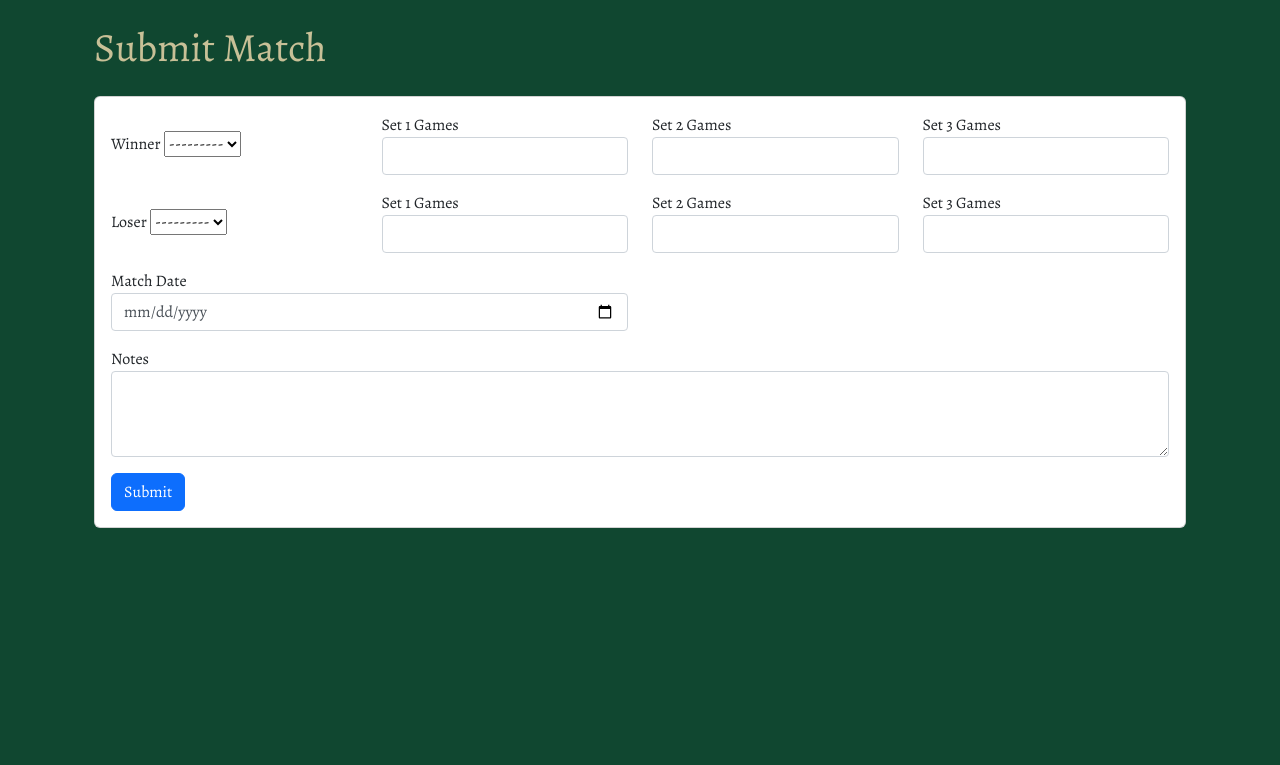
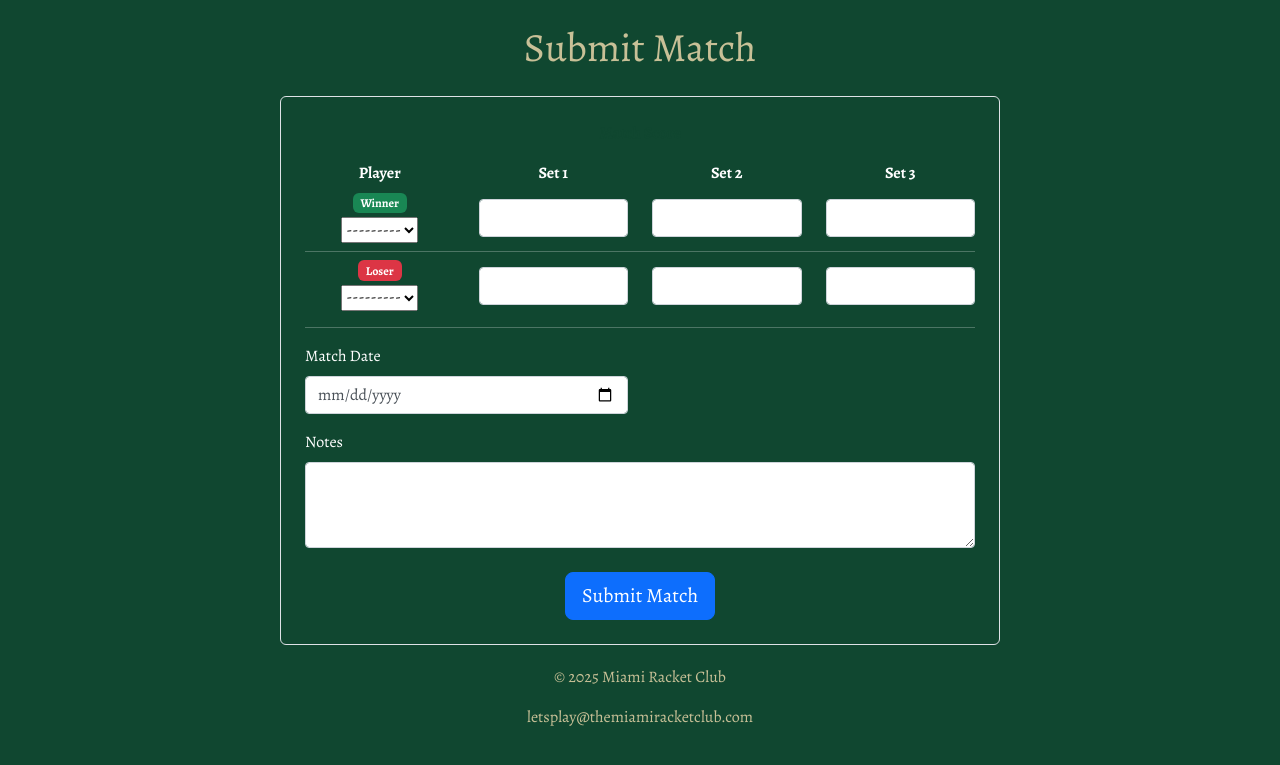
Before and after one commit to vicenteramirezg/miami-racket-club, a Django app: page /submit/ in a window 1280 px wide. Shown: the part 87-852 px from the top of the page. Before the commit the page ends 615 px from the top, so only its background shows below. Run offline with Django 5.2, Linux system fonts and the light colour scheme; the visitor is signed in with stand-in values (Sample User, id 1); data that the repository does not hold is empty.

Commit message:
Style to the match submission.

```diff
--- a/miami_racket_club/rankings/forms.py
+++ b/miami_racket_club/rankings/forms.py
@@ -11,7 +11,13 @@ class MatchForm(forms.ModelForm):
     loser_games_set2 = forms.IntegerField(label='Set 2 Games (Loser)', min_value=0, max_value=7, required=False, widget=forms.NumberInput(attrs={'class': 'form-control'}))
     winner_games_set3 = forms.IntegerField(label='Set 3 Games (Winner)', min_value=0, max_value=7, required=False, widget=forms.NumberInput(attrs={'class': 'form-control'}))
     loser_games_set3 = forms.IntegerField(label='Set 3 Games (Loser)', min_value=0, max_value=7, required=False, widget=forms.NumberInput(attrs={'class': 'form-control'}))
-    date = forms.DateField(label='Match Date', widget=DateInput(attrs={'type': 'date', 'class': 'form-control'}))
+
+    # Update the date field to use the mm-dd-yyyy format
+    date = forms.DateField(
+        label='Match Date',
+        widget=DateInput(attrs={'type': 'date', 'class': 'form-control'}, format='%m-%d-%Y')
+    )
+
     notes = forms.CharField(label='Notes', widget=forms.Textarea(attrs={'class': 'form-control', 'rows': 3}), required=False)
 
     class Meta:
--- a/miami_racket_club/rankings/templates/rankings/base.html
+++ b/miami_racket_club/rankings/templates/rankings/base.html
@@ -78,6 +78,28 @@
             background-color: #ffffff; /* White */
             color: #104730; /* Dark green */
         }
+
+        /* Footer styling */
+        .footer {
+            background-color: #104730; /* Dark green footer */
+            color: #c8c097; /* Light beige text */
+            padding: 20px 0;
+            text-align: center;
+        }
+
+        .footer a {
+            color: #c8c097; /* Light beige links */
+            text-decoration: none;
+        }
+
+        .footer a:hover {
+            text-decoration: underline;
+        }
+
+        .footer .instagram-logo {
+            width: 30px;
+            margin-top: 10px;
+        }
     </style>
     <link rel="stylesheet" href="{% static 'rankings/styles.css' %}">
 </head>
@@ -119,6 +141,14 @@
         {% endblock %}
     </div>
 
+    <!-- Footer Section -->
+    <footer class="footer">
+        <p>&copy; 2025 Miami Racket Club</p>
+        <p>
+            <a href="mailto:letsplay@themiamiracketclub.com">letsplay@themiamiracketclub.com</a>
+        </p>
+    </footer>
+
     <!-- Bootstrap JS (optional) -->
     <script src="https://cdn.jsdelivr.net/npm/bootstrap@5.3.0/dist/js/bootstrap.bundle.min.js"></script>
 </body>
--- a/miami_racket_club/rankings/templates/rankings/profile.html
+++ b/miami_racket_club/rankings/templates/rankings/profile.html
@@ -2,7 +2,7 @@
 
 {% block content %}
 <div class="container">
-    <h1 class="my-4">{{ player.user.username }}'s Profile</h1>
+    <h1 class="my-4 text-center">{{ player.user.username }}'s Profile</h1> <!-- Added text-center class here -->
 
     <div class="row">
         <!-- Player Details -->
--- a/miami_racket_club/rankings/templates/rankings/submit_match.html
+++ b/miami_racket_club/rankings/templates/rankings/submit_match.html
@@ -2,76 +2,70 @@
 
 {% block content %}
 <div class="container">
-    <h1 class="my-4">Submit Match</h1>
-    <div class="card">
-        <div class="card-body">
+    <h1 class="my-4 text-center">Submit Match</h1>
+
     <form method="post">
         {% csrf_token %}
 
-                <!-- Winner Section -->
-                <div class="row mb-3 align-items-center">
-                    <div class="col-md-3">
-                        <label for="{{ form.winner.id_for_label }}">Winner</label>
+        <!-- Scoreboard & Match Details -->
+        <div class="row justify-content-center">
+            <div class="col-lg-8">
+                <div class="border p-4 rounded" style="border-color: #c8c097; background-color: transparent;">
+                    <div class="text-center fw-bold mb-3" style="color: #104730;">Match Score</div>
+
+                    <!-- Scoreboard Header -->
+                    <div class="row text-center fw-bold mb-2">
+                        <div class="col-3">Player</div>
+                        <div class="col-3">Set 1</div>
+                        <div class="col-3">Set 2</div>
+                        <div class="col-3">Set 3</div>
+                    </div>
+
+                    <!-- Winner Row -->
+                    <div class="row text-center align-items-center mb-2">
+                        <div class="col-3 d-flex flex-column align-items-center">
+                            <span class="badge bg-success mb-1">Winner</span>
                             {{ form.winner }}
                         </div>
-                    <div class="col-md-3">
-                        <label for="{{ form.winner_games_set1.id_for_label }}">Set 1 Games</label>
-                        {{ form.winner_games_set1 }}
-                    </div>
-                    <div class="col-md-3">
-                        <label for="{{ form.winner_games_set2.id_for_label }}">Set 2 Games</label>
-                        {{ form.winner_games_set2 }}
-                    </div>
-                    <div class="col-md-3">
-                        <label for="{{ form.winner_games_set3.id_for_label }}">Set 3 Games</label>
-                        {{ form.winner_games_set3 }}
-                    </div>
+                        <div class="col-3">{{ form.winner_games_set1 }}</div>
+                        <div class="col-3">{{ form.winner_games_set2 }}</div>
+                        <div class="col-3">{{ form.winner_games_set3 }}</div>
                     </div>
 
-                <!-- Loser Section -->
-                <div class="row mb-3 align-items-center">
-                    <div class="col-md-3">
-                        <label for="{{ form.loser.id_for_label }}">Loser</label>
+                    <hr class="my-2">
+
+                    <!-- Loser Row -->
+                    <div class="row text-center align-items-center mb-3">
+                        <div class="col-3 d-flex flex-column align-items-center">
+                            <span class="badge bg-danger mb-1">Loser</span>
                             {{ form.loser }}
                         </div>
-                    <div class="col-md-3">
-                        <label for="{{ form.loser_games_set1.id_for_label }}">Set 1 Games</label>
-                        {{ form.loser_games_set1 }}
-                    </div>
-                    <div class="col-md-3">
-                        <label for="{{ form.loser_games_set2.id_for_label }}">Set 2 Games</label>
-                        {{ form.loser_games_set2 }}
-                    </div>
-                    <div class="col-md-3">
-                        <label for="{{ form.loser_games_set3.id_for_label }}">Set 3 Games</label>
-                        {{ form.loser_games_set3 }}
-                    </div>
+                        <div class="col-3">{{ form.loser_games_set1 }}</div>
+                        <div class="col-3">{{ form.loser_games_set2 }}</div>
+                        <div class="col-3">{{ form.loser_games_set3 }}</div>
                     </div>
 
-                <!-- Date Picker -->
-                <div class="row mb-3">
+                    <hr class="my-3">
+
+                    <!-- Date & Notes Inside Border -->
+                    <div class="row">
                         <div class="col-md-6">
-                        <label for="{{ form.date.id_for_label }}">Match Date</label>
+                            <label for="{{ form.date.id_for_label }}" class="form-label">Match Date</label>
                             {{ form.date }}
                         </div>
-                </div>
-
-                <!-- Notes Section -->
-                <div class="row mb-3">
-                    <div class="col-md-12">
-                        <label for="{{ form.notes.id_for_label }}">Notes</label>
+                        <div class="col-md-12 mt-3">
+                            <label for="{{ form.notes.id_for_label }}" class="form-label">Notes</label>
                             {{ form.notes }}
                         </div>
                     </div>
 
-                <!-- Submit Button -->
-                <div class="row">
-                    <div class="col-md-12">
-                        <button type="submit" class="btn btn-primary">Submit</button>
+                    <!-- Submit Button Inside the Bordered Container -->
+                    <div class="text-center mt-4">
+                        <button type="submit" class="btn btn-primary btn-lg">Submit Match</button>
+                    </div>
+                </div>
             </div>
         </div>
     </form>
 </div>
-    </div>
-</div>
 {% endblock %}
```
Lines whose indentation alone changed are shown as unchanged.
